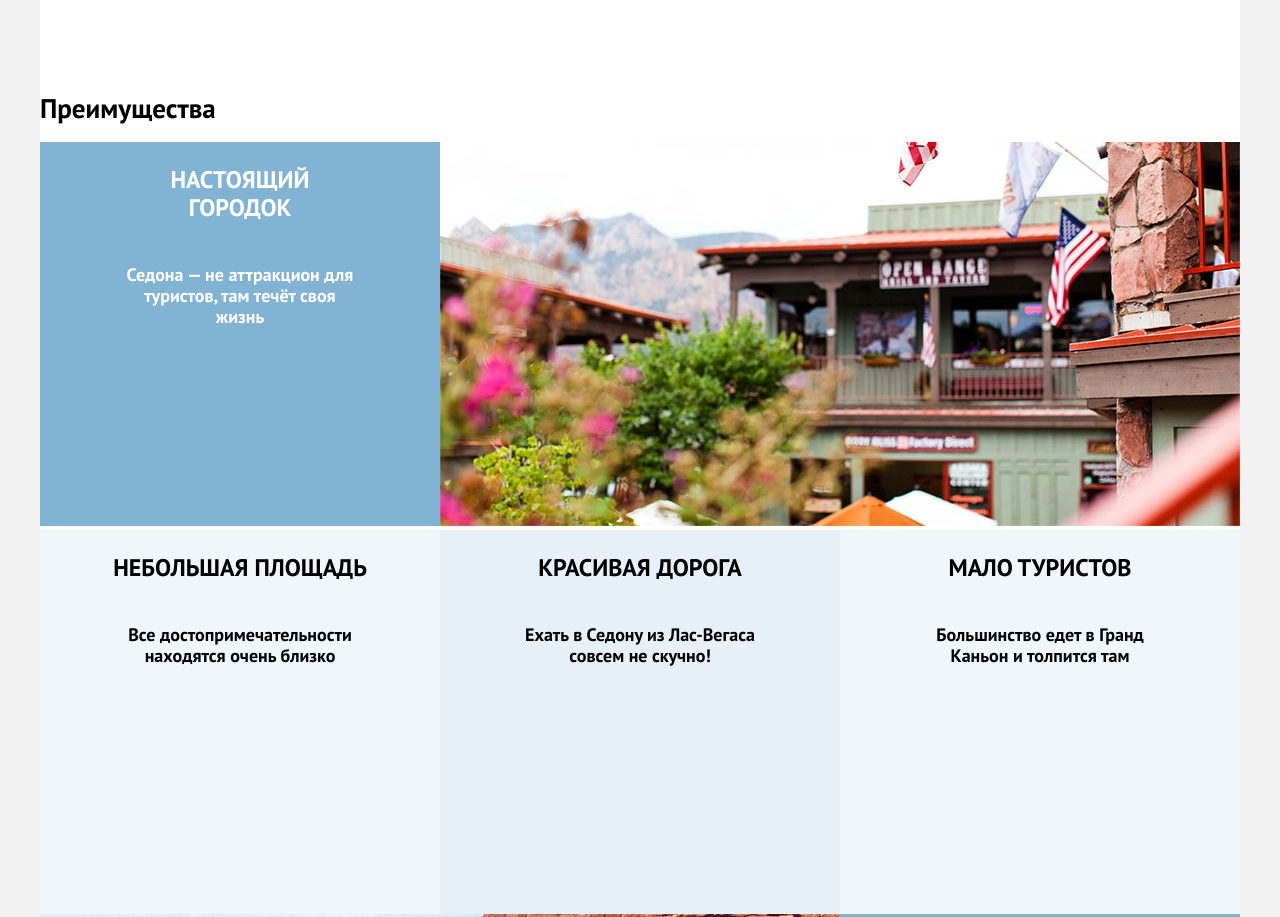
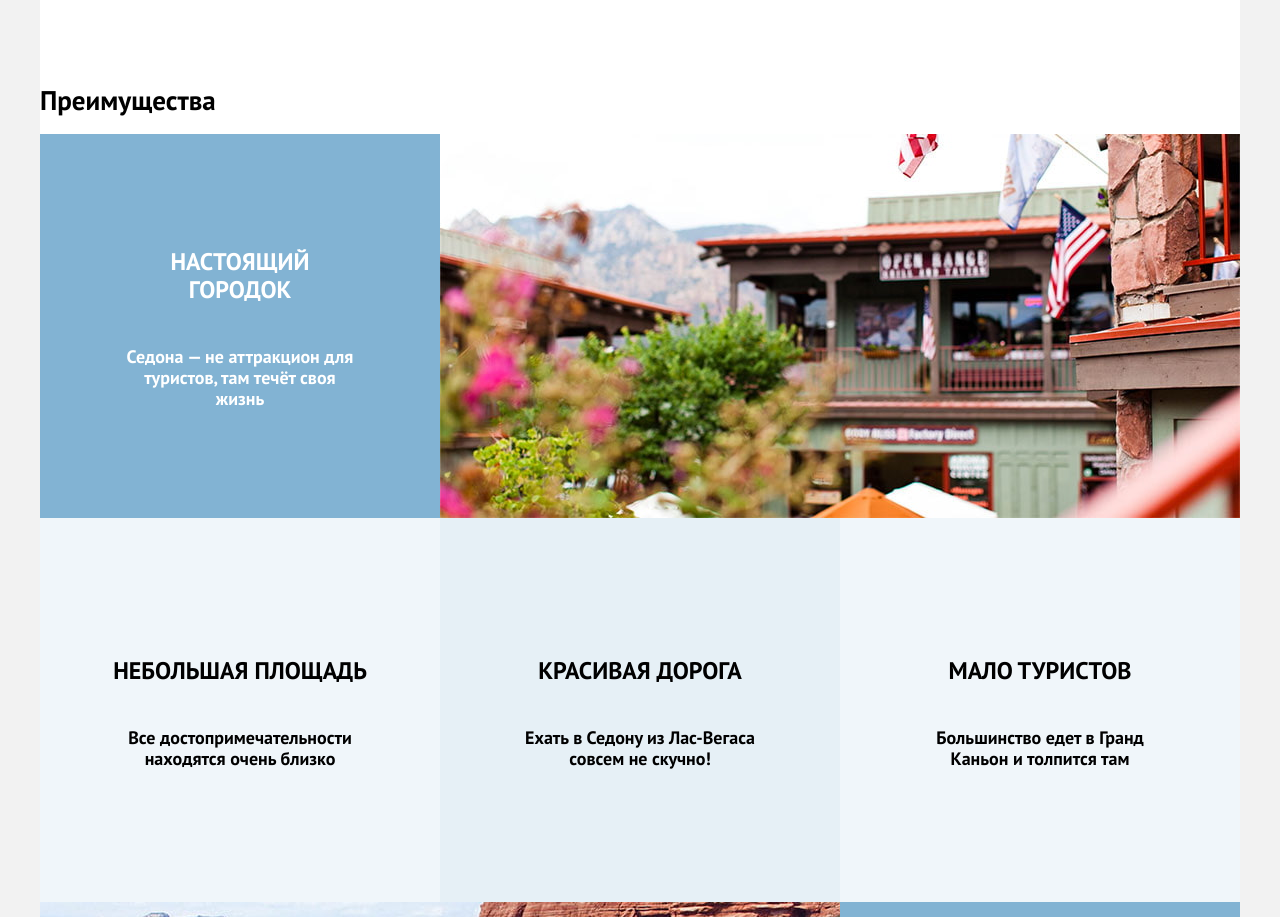
Before and after one commit to htmlacademy-htmlcss/2172405-sedona-35, a plain HTML site: page 5/index.html in a window 1280 px wide. Shown: the part 820-1737 px from the top of the page. Drawn offline with Linux system fonts and the light colour scheme; files whose address does not match are found by name.

Commit message:
:heavy_check_mark: Сборка #5

```diff
--- a/5/index.html
+++ b/5/index.html
@@ -57,48 +57,64 @@
             <section class="advantages">
                <h2 class="visually-hidden">Преимущества</h2>
                <ul class="advantages-list">
-                  <li class="advantages-item advantages-blue">
+
+                  <li class="advantages-first-row">
+                    <div class="advantages-item advantages-blue">
                      <h3 class="advantages-title">Настоящий<br>городок</h3>
                      <p class="advantages-description">Седона — не аттракцион для <br> туристов, там течёт своя <br> жизнь</p>
+                    </div>
+                    <div class="advantages-pic">
+                      <img src="images/index/photo-1.jpg" width="800" height="384" alt="Фото гостиницы в Седоне.">
+                    </div>
                   </li>
-                  <li class="atvantages-pic">
-                     <img src="images/index/photo-1.jpg" width="800" height="384" alt="Фото гостиницы в Седоне.">
-                  </li>
-                  <li class="advantages-item advantages-light-blue-1">
+
+                  <li class="advantages-second-row">
+                    <div class="advantages-item advantages-lighter-blue">
                      <h3 class="advantages-title">Небольшая площадь</h3>
                      <p class="advantages-description">Все достопримечательности <br> находятся очень близко</p>
+                    </div>
                   </li>
-                  <li class="advantages-item advantages-light-blue-2">
+
+                  <li class="advantages-second-row">
+                    <div class="advantages-item advantages-light-blue">
                      <h3 class="advantages-title">Красивая дорога</h3>
                      <p>Ехать в Седону из Лас-Вегаса <br> совсем не скучно!</p>
+                    </div>
                   </li>
-                  <li class="advantages-item advantages-light-blue-1">
+
+                  <li class="advantages-second-row">
+                    <div class="advantages-item advantages-lighter-blue">
                      <h3 class="advantages-title">Мало туристов</h3>
                      <p>Большинство едет в Гранд <br> Каньон и толпится там</p>
+                    </div>
                   </li>
-                  <li>
+
+                  <li class="advantages-pic-diablo">
                      <img src="images/index/photo-2.jpg" width="800" height="384" alt="Фото Моста Дьявола.">
                   </li>
                   <li class="advantages-item advantages-blue">
                      <h3 class="advantages-title">Там есть<br>мост дьявола</h3>
                      <p>Да, по нему можно пройти! <br> Если вы осмелитесь, <br> разумеется</p>
-                  <li class="advantages-item advantages-light-blue-2">
+                  </li>
+
+
+                  <li class="advantages-item advantages-light-blue">
                      <div>
-                        <img src="images/Vectors/house.svg" width="75" height="72" alt="иконка домика">
+                        <img src="images/vectors/house.svg" width="75" height="72" alt="иконка домика">
                      </div>
                      <h3 class="advantages-title">Жильё</h3>
                      <p>Рекомендуем пожить <br> в настоящем мотеле, <br> всё как в кино!</p>
                   </li>
                   <li class="advantages-item">
                      <div>
-                        <img src="images/Vectors/food.svg" width="74" height="70" alt="иконка бургера">
+                        <img src="images/vectors/food.svg" width="74" height="70" alt="иконка бургера">
                      </div>
                      <h3 class="advantages-title">Еда</h3>
                      <p>Всегда заказывайте <br> топовый фирменный бургер, <br> вы не разочаруетесь!</p>
                   </li>
-                  <li class="advantages-item advantages-light-blue-2">
+                  <li class="advantages-item advantages-light-blue">
                      <div>
-                        <img src="images/Vectors/souvenirs.svg" width="64" height="76" alt="иконка сувенира">
+                        <img src="images/vectors/souvenirs.svg" width="64" height="76" alt="иконка сувенира">
                      </div>
                      <h3 class="advantages-title">Сувениры</h3>
                      <p>Не только китайского, <br> но и настоящего местного <br> производства!</p>
--- a/5/styles/styles.css
+++ b/5/styles/styles.css
@@ -22,6 +22,12 @@
 
 html {
   height: 100%;
+}
+
+img {
+  display: block;
+  max-width: 100%;
+  height: auto;
 }
 
 body {
@@ -153,16 +159,21 @@ body {
   list-style-type: none;
 }
 
+
+.advantages-first-row {
+  display: flex;
+  flex-direction: row;
+  margin: 0;
+  padding: 0;
+}
+
 .advantages-item {
   display: flex;
   flex-direction: column;
   align-content: center;
+  justify-content: center;
   width: 400px;
   height: 384px;
-}
-
-.atvantages-pic {
-  display: block;
 }
 
 .advantages-title {
@@ -180,12 +191,12 @@ body {
   color: #FFFFFF;
 }
 
-.advantages-light-blue-1 {
+.advantages-lighter-blue {
   background-color: rgba(131, 179, 211, 0.12);
   color: #000000;
 }
 
-.advantages-light-blue-2 {
+.advantages-light-blue {
   background-color: rgba(131, 179, 211, 0.2);
   color: #000000;
 }
```
